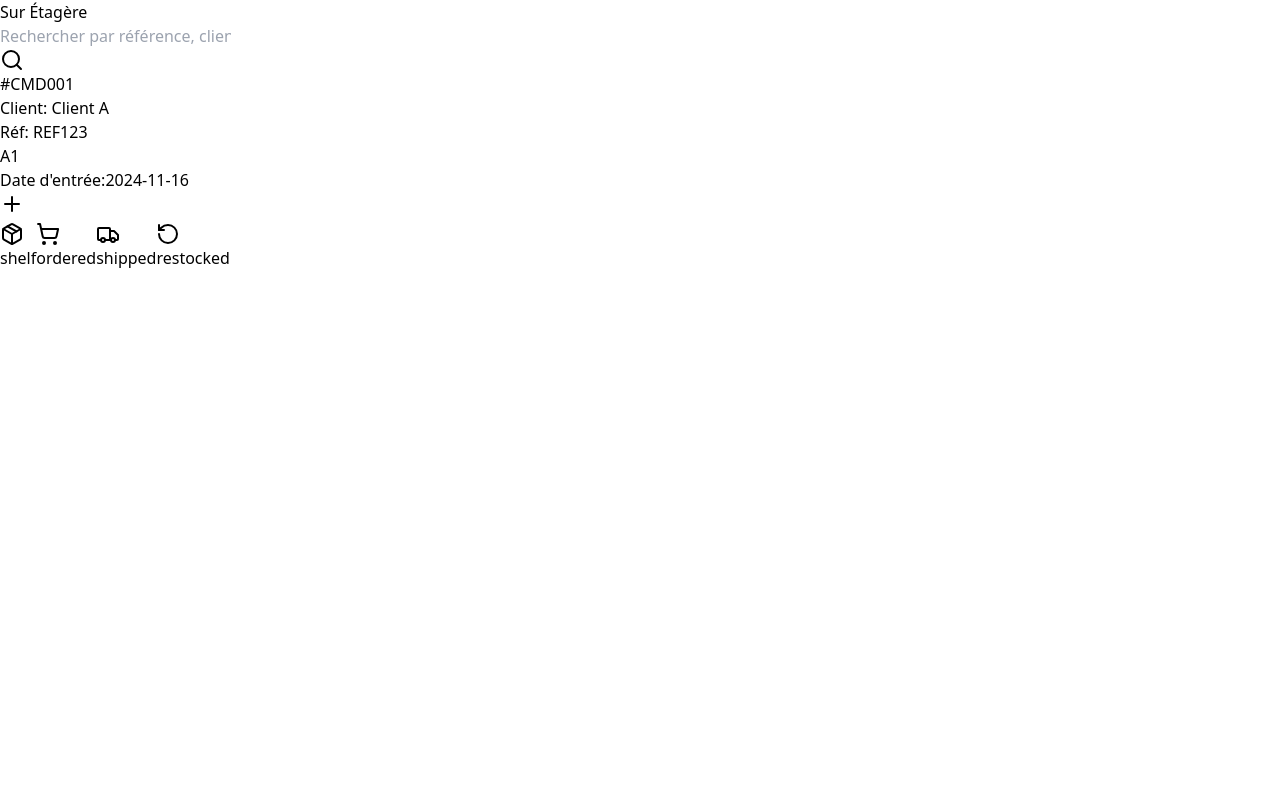
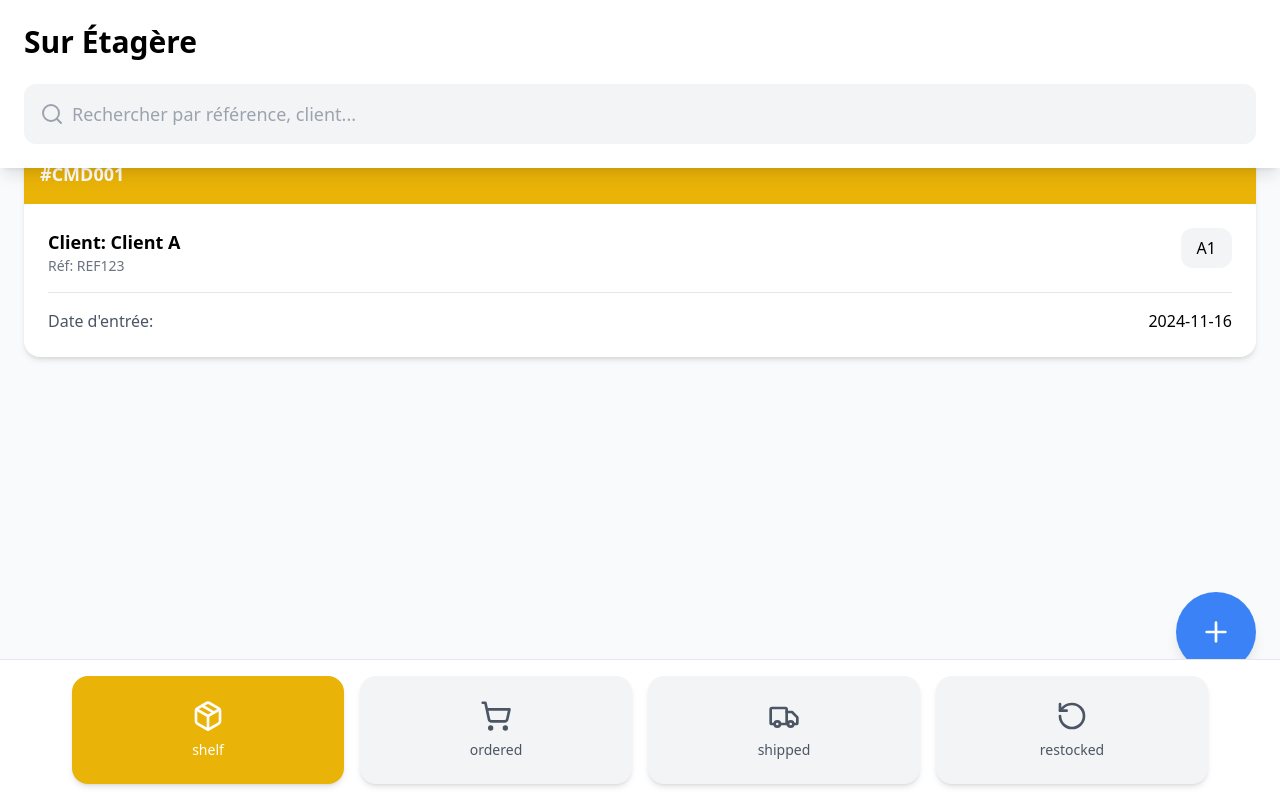
Before and after one commit to julesalut/LogisitiqueKSM, a Next.js app: page / in a window 1280 px wide. Built offline with nearby package versions, Linux system fonts and the light colour scheme.

Commit message:
Create tailwind.config.js

```diff
--- /dev/null
+++ b/tailwind.config.js
@@ -0,0 +1,10 @@
+/** @type {import('tailwindcss').Config} */
+module.exports = {
+  content: [
+    "./app/**/*.{js,ts,jsx,tsx}",
+  ],
+  theme: {
+    extend: {},
+  },
+  plugins: [],
+}
```
